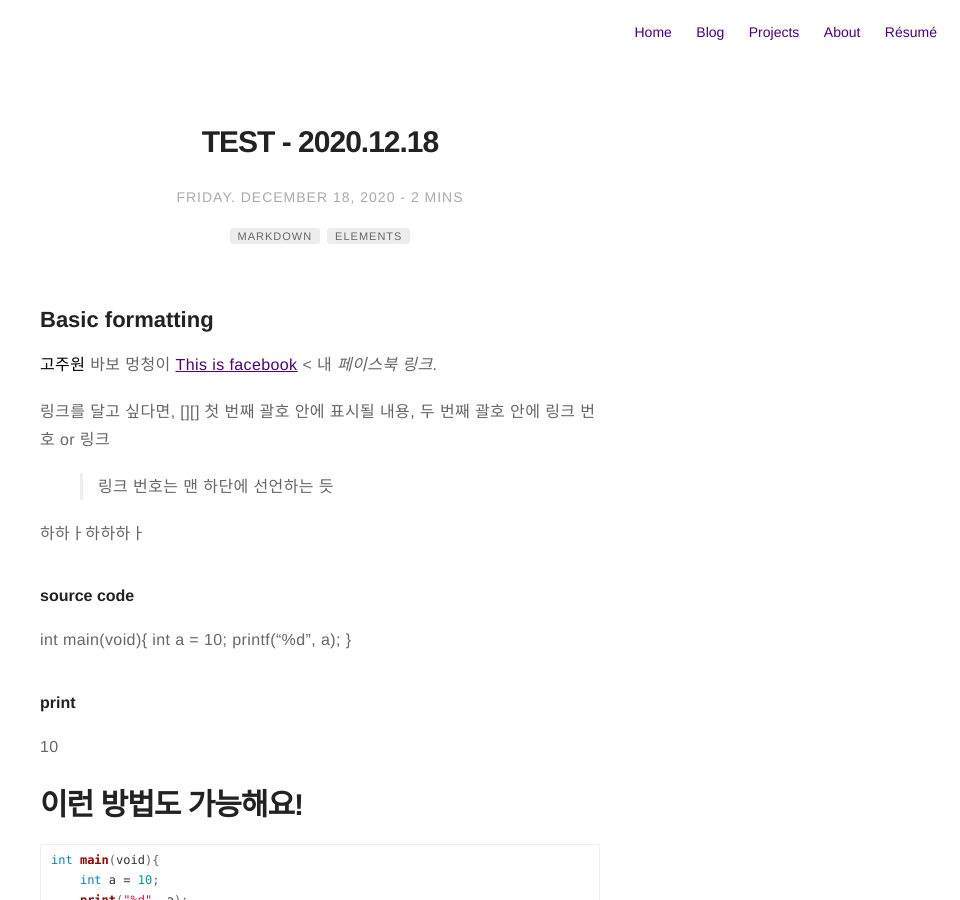
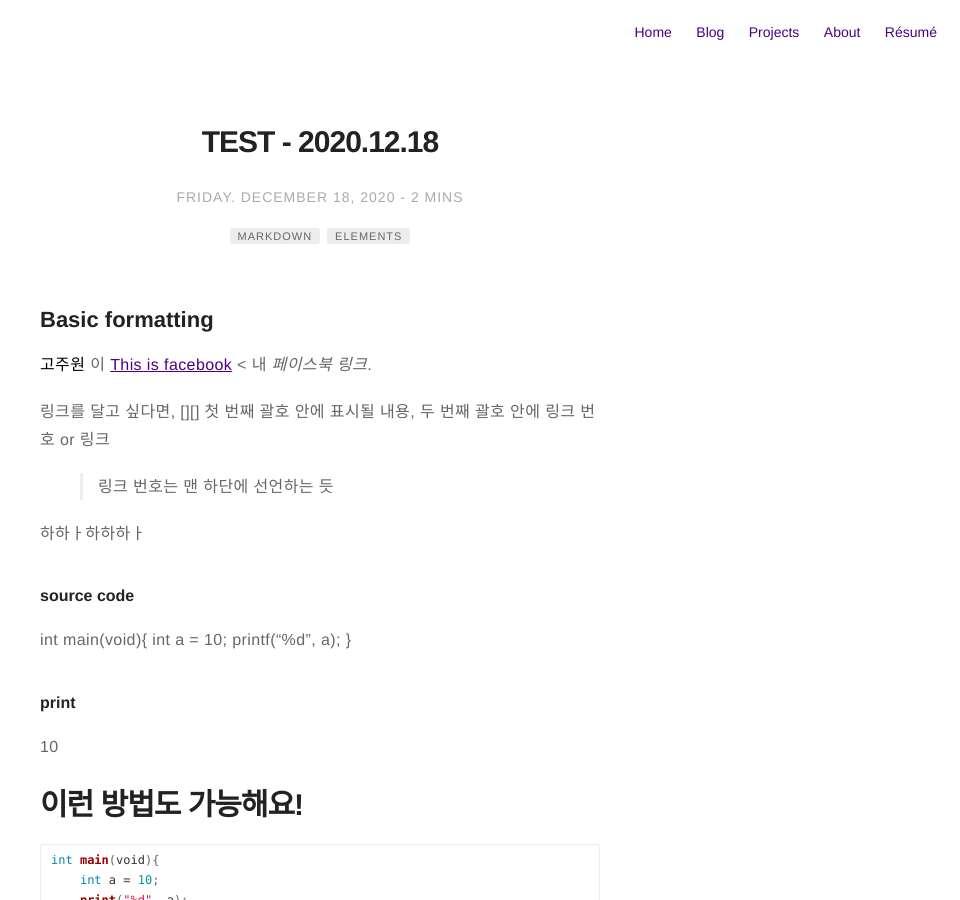
Before and after one commit to cool0505/Joowon.github.io, a Jekyll site: the page built from _posts/2020-12-18-test.markdown, in a window 1280 px wide and 900 px high. Shown: the whole window, without its empty margins (320-1280 px from the left). Built offline with Jekyll 4.4.1, drawn with Linux system fonts in a browser that asks for light colours.

Commit message:
edit post

```diff
--- a/_posts/2020-12-18-test.markdown
+++ b/_posts/2020-12-18-test.markdown
@@ -1,8 +1,8 @@
 ---
-title: "TEST - 2020.12.18"
+title: TEST - 2020.12.18
 layout: post
 date: 2020-12-18 04:26
-image: /assets/images/markdown.jpg
+image: "/assets/images/markdown.jpg"
 headerImage: false
 tag:
 - markdown
@@ -15,7 +15,7 @@ description: test post
 
 ## Basic formatting
 
-**고주원** 바보 멍청이 [This is facebook][1] < 내 *페이스북 링크*.
+**고주원** 이 [This is facebook][1] < 내 *페이스북 링크*.
 
 링크를 달고 싶다면, [][] 첫 번째 괄호 안에 표시될 내용, 두 번째 괄호 안에 링크 번호 or 링크
 > 링크 번호는 맨 하단에 선언하는 듯
@@ -213,7 +213,7 @@ $(window).scroll(function() {
 });
 
 
-[1]: https://facebook.com/gnwjd309
+[1]: https://facebook.com/joowon.koh.3
 [2]: https://www.fileformat.info/info/unicode/char/2163/index.htm
 [3]: https://daringfireball.net/projects/markdown/basics
 [4]: https://daringfireball.net/projects/markdown/syntax
```
